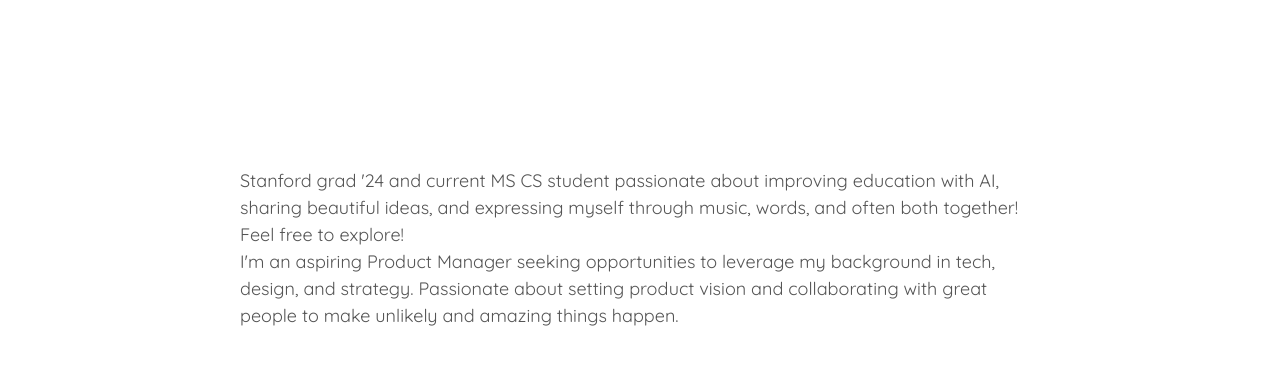
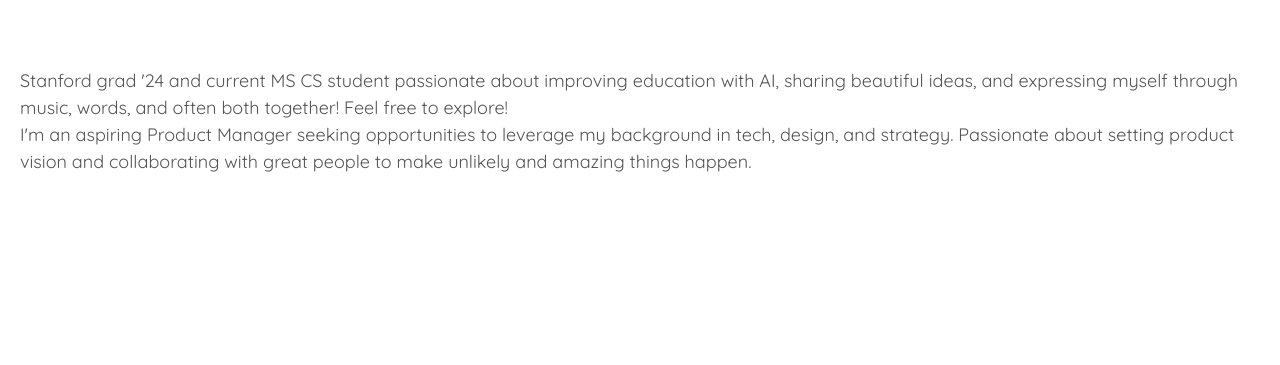
Before and after one commit to guccamole/PersonalWebsite, a plain HTML site: page index.html in a window 1280 px wide. Shown: the part 51-416 px from the top of the page. Drawn offline with Linux system fonts and the light colour scheme.

Commit message:
Applied correct layout, colors, and font sizes

```diff
--- a/style.css
+++ b/style.css
@@ -67,17 +67,26 @@
   height: 24px;
 }
 
-/* Main Content (index.html) */
-.main-content {
-  padding: 150px 50px; /* Add padding for spacing */
-  box-sizing: border-box; /* Ensure padding doesn’t affect width */
+/* Main Content (index.html and about.html) */
+.main-content,
+.about-content {
+  padding: 50px 20px; /* Add left buffer similar to the navbar */
+  box-sizing: border-box;
+  text-align: left; /* Ensure text is left aligned */
 }
 
-/* Bio Text */
-.bio p {
+.bio p,
+.about-text p {
   font-size: 18px;
   color: #555;
   line-height: 1.5;
-  max-width: 800px; /* Limit text width for readability */
-  margin: 0 auto; /* Center the text */
+  margin: 0;
 }
+
+/* Profile Picture on the about page */
+.about-pic img {
+  width: 100%;
+  max-width: 250px; /* Control size of the image */
+  height: auto;
+  border-radius: 10px;
+}
```
Also changed, not shown: about.html (+0 -1 lines).
